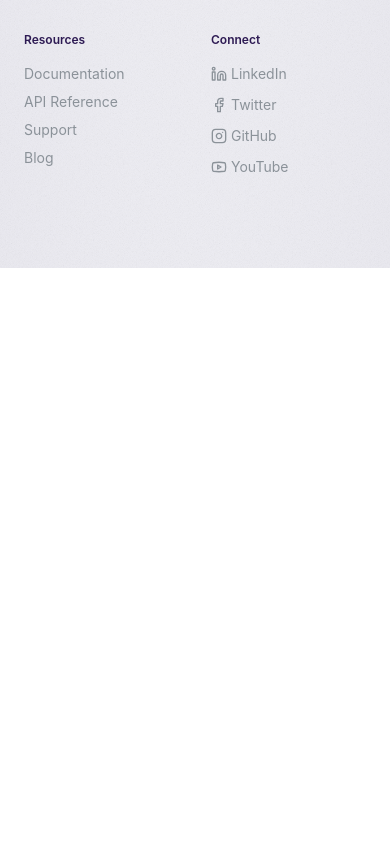
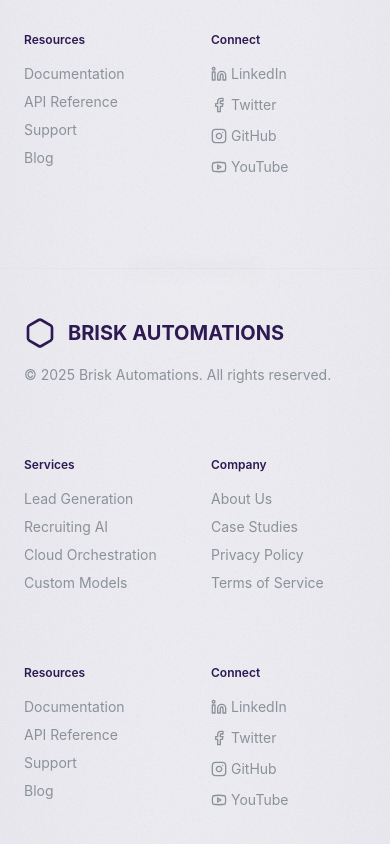
Before and after one commit to solveoai/briskautomations, a React (Vite) app: page / in a window 390 px wide. Shown: the part 8226-9070 px from the top of the page. Before the commit the page ends 8494 px from the top, so only its background shows below. Built offline with nearby package versions, Linux system fonts and the light colour scheme.

Commit message:
Updated brisk-automation-landing.tsx

```diff
--- a/src/components/ui/brisk-automation-landing.tsx
+++ b/src/components/ui/brisk-automation-landing.tsx
@@ -1450,6 +1450,86 @@ const BriskAutomationLanding: React.FC = () => {
           </div>
         </div>
       </footer>
+      {/* Footer */}
+      <footer className="relative w-full max-w-6xl mx-auto flex flex-col items-center justify-center rounded-t-4xl border-t bg-[radial-gradient(35%_128px_at_50%_0%,theme(backgroundColor.white/8%),transparent)] px-6 py-12 lg:py-16">
+        <div className="bg-foreground/20 absolute top-0 right-1/2 left-1/2 h-px w-1/3 -translate-x-1/2 -translate-y-1/2 rounded-full blur" />
+
+        <div className="grid w-full gap-8 xl:grid-cols-3 xl:gap-8">
+          <motion.div
+            initial={{ opacity: 0, y: 20 }}
+            whileInView={{ opacity: 1, y: 0 }}
+            transition={{ duration: 0.6 }}
+            viewport={{ once: true }}
+            className="space-y-4"
+          >
+            <div className="flex items-center gap-3">
+              <Hexagon className="size-8 text-[#2D1A53]" />
+              <span className="text-xl font-bold text-[#2D1A53]">BRISK AUTOMATIONS</span>
+            </div>
+            <p className="text-[#8B9299] mt-8 text-sm md:mt-0">
+              © {new Date().getFullYear()} Brisk Automations. All rights reserved.
+            </p>
+          </motion.div>
+
+          <div className="mt-10 grid grid-cols-2 gap-8 md:grid-cols-4 xl:col-span-2 xl:mt-0">
+            {footerLinks.map((section, index) => (
+              <motion.div
+                key={section.label}
+                initial={{ opacity: 0, y: 20 }}
+                whileInView={{ opacity: 1, y: 0 }}
+                transition={{ duration: 0.6, delay: 0.1 + index * 0.1 }}
+                viewport={{ once: true }}
+              >
+                <div className="mb-10 md:mb-0">
+                  <h3 className="text-xs text-[#2D1A53] font-semibold">{section.label}</h3>
+                  <ul className="text-[#8B9299] mt-4 space-y-2 text-sm">
+                    {section.links.map((link) => (
+                      <li key={link.title}>
+                        {link.href.startsWith('/') ? (
+                          <Link
+                            to={link.href}
+                            className="hover:text-[#2D1A53] inline-flex items-center transition-all duration-300"
+                          >
+                            {link.icon && <link.icon className="me-1 size-4" />}
+                            {link.title}
+                          </Link>
+                        ) : (
+                          <a
+                            href={link.href}
+                            className="hover:text-[#2D1A53] inline-flex items-center transition-all duration-300"
+                          >
+                            {link.icon && <link.icon className="me-1 size-4" />}
+                            {link.title}
+                          </a>
+                        )}
+                      </li>
+                    ))}
+                  </ul>
+                </div>
+              </motion.div>
+            ))}
+          </div>
+        </div>
+
+        {/* Bolt.new Link with Image */}
+        <motion.a
+          href="https://bolt.new"
+          target="_blank"
+          rel="noopener noreferrer"
+          className="fixed bottom-6 right-6 z-50 hover:scale-110 transition-transform duration-300"
+          whileHover={{ scale: 1.1, rotate: 5 }}
+          whileTap={{ scale: 0.95 }}
+          initial={{ opacity: 0, scale: 0.8 }}
+          animate={{ opacity: 1, scale: 1 }}
+          transition={{ duration: 0.5, delay: 1 }}
+        >
+          <img
+            src="/public/image.png"
+            alt="Built with Bolt.new"
+            className="w-16 h-16 rounded-full shadow-lg hover:shadow-xl transition-shadow duration-300"
+          />
+        </motion.a>
+      </footer>
     </div>
   );
 };
```
